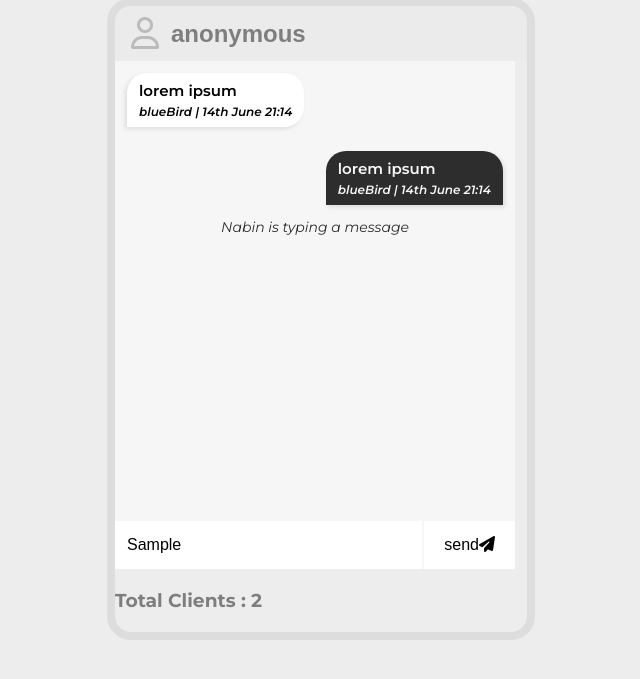
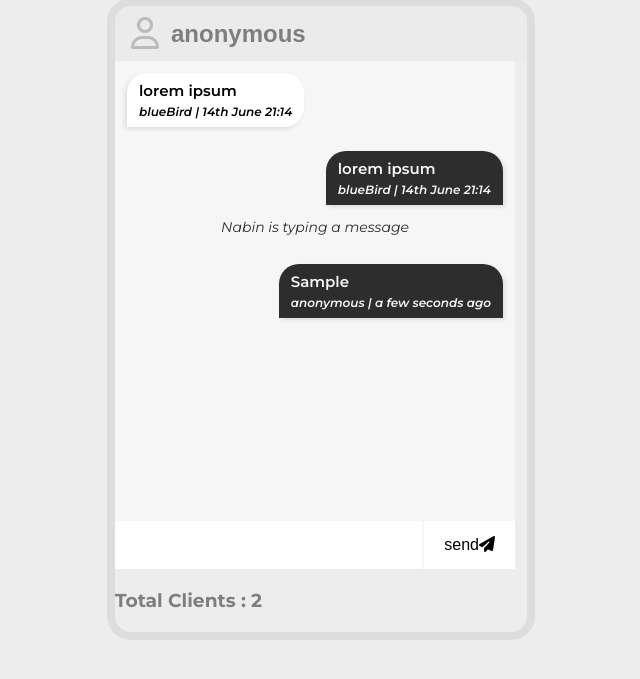
Before and after one commit to Nabin-09/CogChat, a website: page public/index.html in a window 1280 px wide. Both pictures are taken after typing "Sample" into the empty fields and a click on the button "send". Shown: the part 81-760 px from the top of the page, without its empty margins (319-959 px from the left). Drawn offline with nearby package versions, Linux system fonts and the light colour scheme; no server answers.

Commit message:
Chats are updating realtime

```diff
--- a/package.json
+++ b/package.json
@@ -19,6 +19,7 @@
   "dependencies": {
     "dotenv": "^16.5.0",
     "express": "^5.1.0",
+    "moment": "^2.30.1",
     "nodemon": "^3.1.10",
     "socket.io": "^4.8.1"
   }
--- a/public/index.html
+++ b/public/index.html
@@ -47,7 +47,7 @@
         </h3>
     </div>
     <script src="/socket.io/socket.io.js"></script>
-    <script src="https://cdnjs.cloudflare.com/ajax/libs/moment.js/2.30.1/moment.min.js" integrity="sha512-hUhvpC5f8cgc04OZb55j0KNGh4eh7dLxd/dPSJ5VyzqDWxsayYbojWyl5Tkcgrmb/RVKCRJI1jNlRbVP4WWC4w==" crossorigin="anonymous" referrerpolicy="no-referrer"></script>
+    <script src="https://cdnjs.cloudflare.com/ajax/libs/moment.js/2.30.1/moment-with-locales.min.js" integrity="sha512-4F1cxYdMiAW98oomSLaygEwmCnIP38pb4Kx70yQYqRwLVCs3DbRumfBq82T08g/4LJ/smbFGFpmeFlQgoDccgg==" crossorigin="anonymous" referrerpolicy="no-referrer"></script>
     <script src="./main.js"></script>
 </body>
 </html>
--- a/public/main.js
+++ b/public/main.js
@@ -24,10 +24,13 @@ function sendMessage(){
         dateTime : new Date()
     }
     socket.emit('message' , data);
+    addMessageToUI(true , data)
+    messageInput.value = ''
 }
 
 socket.on('chat-message', (data)=>{
-    console.log(data)
+    // console.log(data)
+    addMessageToUI(false , data)
 })
 
 function addMessageToUI(isOwnMessage , data){
@@ -35,9 +38,9 @@ function addMessageToUI(isOwnMessage , data){
             <li class="${isOwnMessage ? "message-right" : "message-left"}">
                 <p class="message">
                     ${data.message}
-                    <span>${data.name} | ${moment(data.dateTime)}</span>
+                    <span>${data.name} | ${moment(data.dateTime).fromNow()}</span>
                 </p>
             </li>
             `
-
+    messageContainer.innerHTML += element
 }
```
Also changed, not shown: 1 other file.
